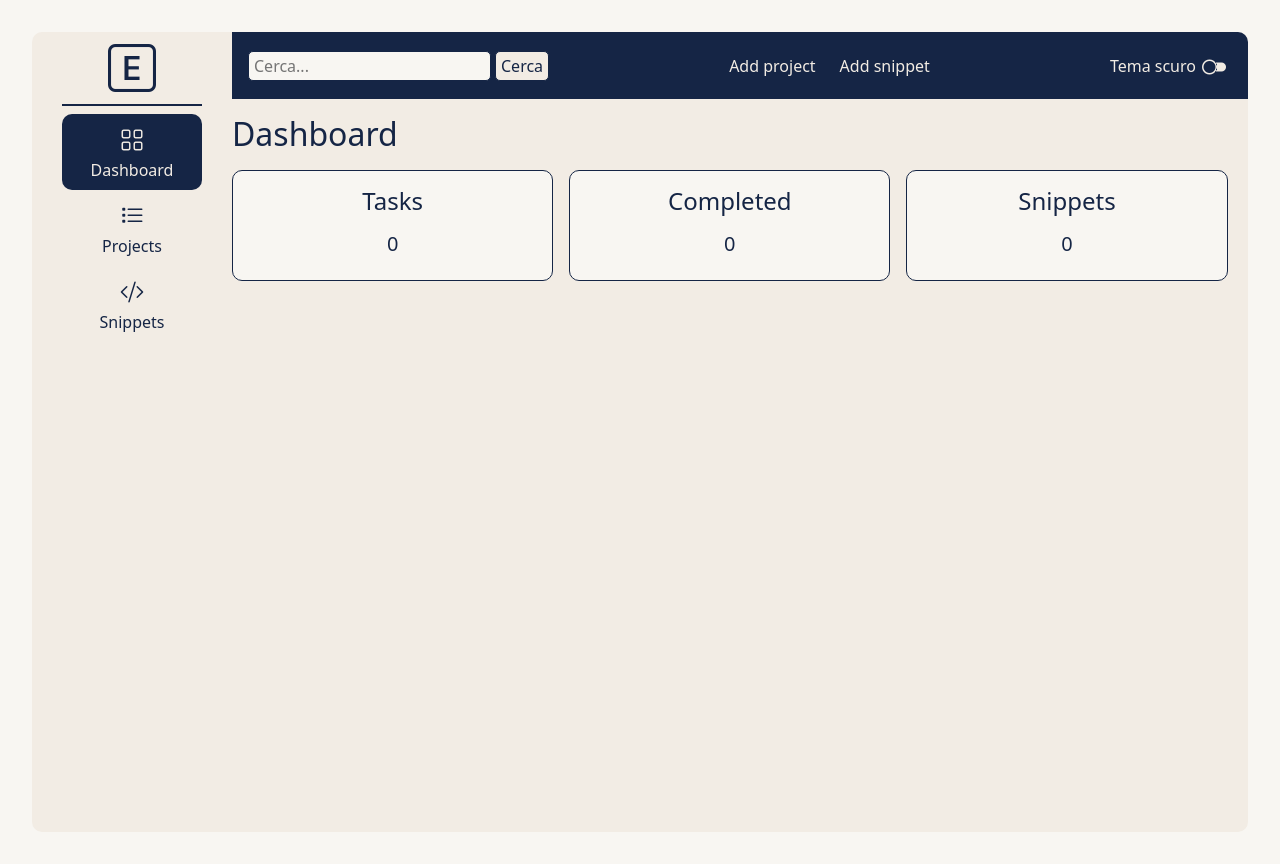
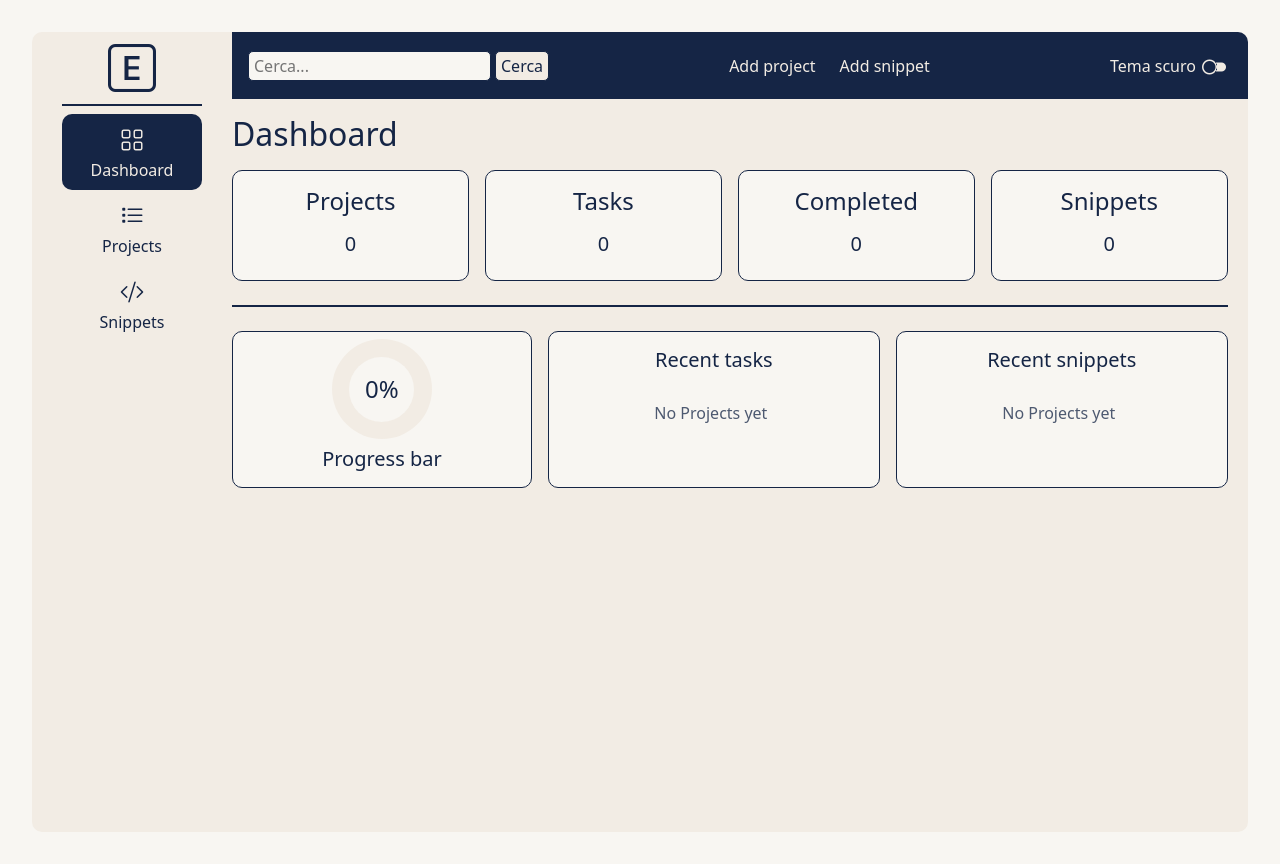
Before and after one commit to VincenzoLivigni/devflow-dashboard, a React (Vite) app: page / in a window 1280 px wide. Built offline with nearby package versions, Linux system fonts and the light colour scheme.

Commit message:
feat: improve dashboard with progress and recent items

```diff
--- a/src/index.css
+++ b/src/index.css
@@ -182,7 +182,8 @@ header a:hover {
 }
 
 /* dashboard */
-.dashboard-cards {
+.dashboard-cards,
+.secondary-features {
   width: 98%;
   margin-top: 1rem;
   display: flex;
@@ -198,11 +199,41 @@ header a:hover {
   border-radius: 10px;
   padding: 1rem;
   flex: 1;
-  transition: all 0.2s ease;
 }
 
-.card:hover {
-  transform: translateY(-2px);
+.wrapper {
+  background-color: var(--bg);
+  border: 1px solid var(--text);
+  border-radius: 10px;
+  display: flex;
+  align-items: center;
+  justify-content: center;
+  flex-direction: column;
+  flex: 1;
+}
+
+.progress-bar {
+  width: 100px;
+  height: 100px;
+  background: conic-gradient(var(--text) 1.5deg, var(--toggle-text) 0deg);
+  border-radius: 50%;
+  display: flex;
+  align-items: center;
+  justify-content: center;
+}
+
+.progress-bar::before {
+  content: "";
+  position: absolute;
+  width: 65px;
+  height: 65px;
+  background: var(--bg);
+  border-radius: 50%;
+}
+
+.percent {
+  z-index: 10;
+  font-size: 1.5rem;
 }
 
 /* projects */
--- a/src/pages/Dashboard.jsx
+++ b/src/pages/Dashboard.jsx
@@ -1,25 +1,27 @@
-import { useEffect, useState } from "react";
+import { useContext } from "react";
+import { GlobalContext } from "../contexts/GlobalContext";
 
 export default function Dashboard() {
 
-    const [tasks, setTasks] = useState([])
-    const [snippets, setSnippets] = useState([])
-
-    useEffect(() => {
-        const savedTasks = JSON.parse(localStorage.getItem("tasks")) || []
-        const savedSnippets = JSON.parse(localStorage.getItem("snippets")) || []
-
-        setTasks(savedTasks)
-        setSnippets(savedSnippets)
-    }, [])
+    const { projects, tasks, snippets } = useContext(GlobalContext)
 
     const completedTasks = tasks.filter((t) => t.completed).length
+
+    // caratteristiche secondarie
+    const completionRate = tasks.length ? Math.round((completedTasks / tasks.length) * 100) : 0;
+    const recentTasks = tasks.slice(-5).reverse()
+    const recentSnippets = snippets.slice(-5).reverse()
 
     return (
         <>
             <h2 className="mt-3">Dashboard</h2>
 
             <div className="dashboard-cards">
+                <div className="card">
+                    <h4>Projects</h4>
+                    <h5 className="mt-2">{projects.length}</h5>
+                </div>
+
                 <div className="card">
                     <h4>Tasks</h4>
                     <h5 className="mt-2">{tasks.length}</h5>
@@ -35,6 +37,47 @@ export default function Dashboard() {
                     <h5 className="mt-2">{snippets.length}</h5>
                 </div>
             </div>
+
+            <div className="separator2"></div>
+
+            <section className="secondary-features">
+                <div className="wrapper">
+                    <div className="progress-bar"
+                        style={{ background: `conic-gradient(var(--text) ${completionRate * 3.6}deg, var(--toggle-text) 0deg)` }}>
+                        <span className="percent">{completionRate}%</span>
+                    </div>
+
+                    <h5 className="mt-2">Progress bar</h5>
+                </div>
+
+                <div className="card">
+                    <h5>Recent tasks</h5>
+                    <ul>
+                        {
+                            recentTasks.length === 0 ? (
+                                <div className="empty-state">
+                                    <h6>No Projects yet</h6>
+                                </div>
+                            ) :
+                                recentTasks.map(t => <li key={t.id}>{t.title}</li>)
+                        }
+                    </ul>
+                </div>
+
+                <div className="card">
+                    <h5>Recent snippets</h5>
+                    <ul>
+                        {
+                            recentSnippets.length === 0 ? (
+                                <div className="empty-state">
+                                    <h6>No Projects yet</h6>
+                                </div>
+                            ) :
+                                recentSnippets.map(s => <li key={s.id}>{s.title}</li>)
+                        }
+                    </ul>
+                </div>
+            </section>
         </>
     )
 }
```
